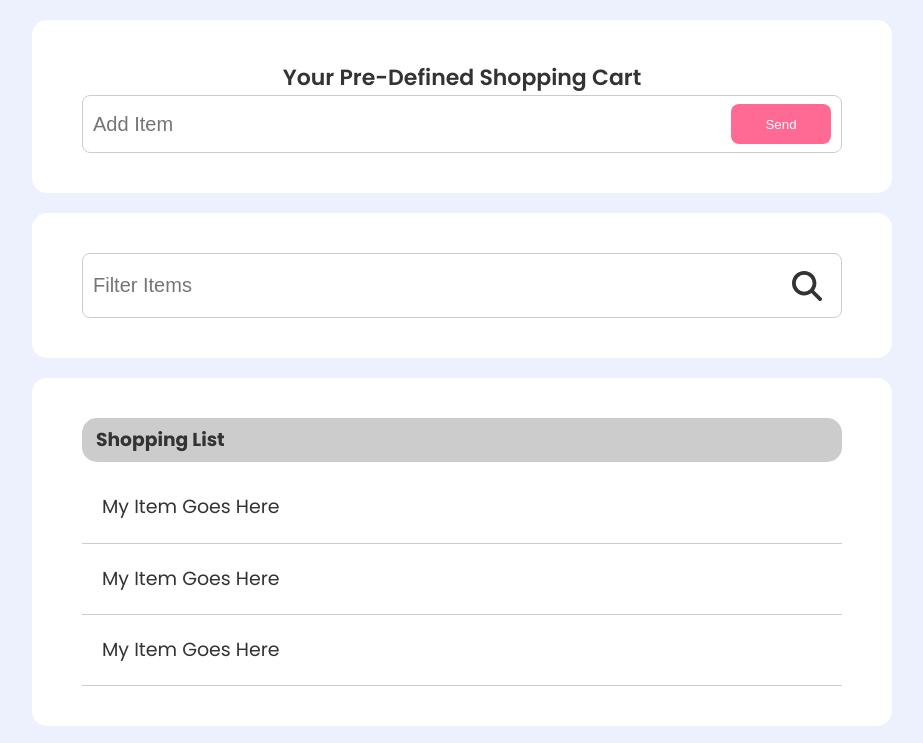
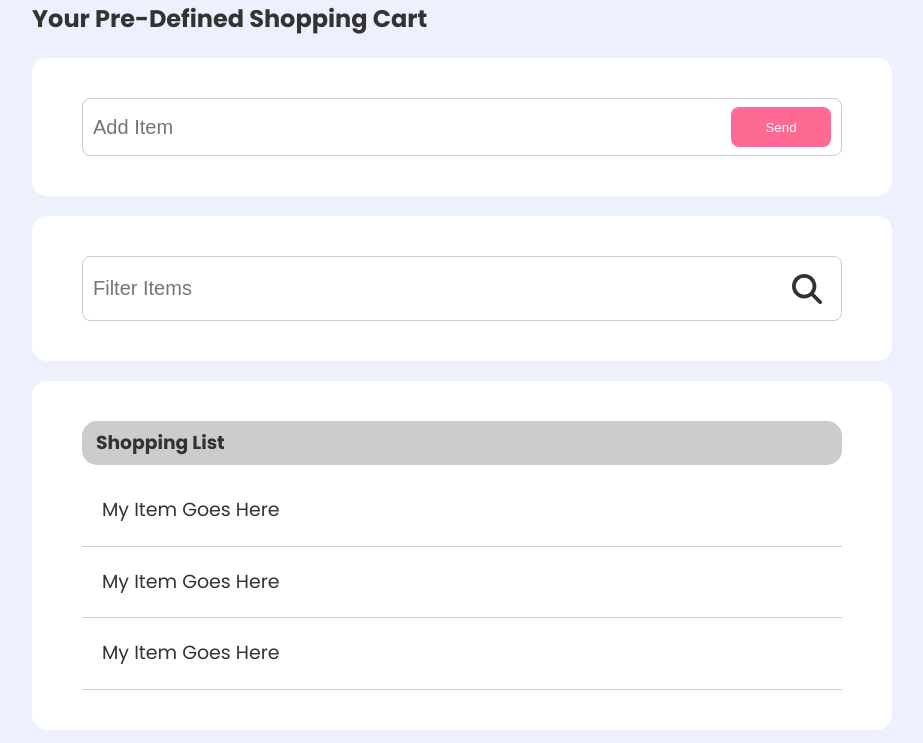
Before and after one commit to valeratech/shopping-list-app, a website built with webpack: page src/template.html in a window 1280 px wide. Shown: the top 743 px of the page, without its empty margins (178-1101 px from the left). Built offline with nearby package versions, Linux system fonts and the light colour scheme.

Commit message:
Removed the h2 heading out of the add-item form in template.html.

```diff
--- a/src/styles/index.css
+++ b/src/styles/index.css
@@ -9,7 +9,7 @@
 body {
     font-family: 'Poppins', sans-serif;
     background-color: #EDF1FD;
-    color: #fff;
+    color: #333;
     line-height: 1.6;
 }
 
--- a/src/template.html
+++ b/src/template.html
@@ -6,9 +6,9 @@
 </head>
 <body>
 <article class="container">
+    <h2>Your Pre-Defined Shopping Cart</h2>
     <div class="card">
         <form>
-            <h2>Your Pre-Defined Shopping Cart</h2>
             <div class="form-input">
                 <input type="text" placeholder="Add Item">
                 <button class="btn" type="submit">Send</button>
```
Also changed, not shown: dist/bundle.css, dist/index.html, 1 other file.
